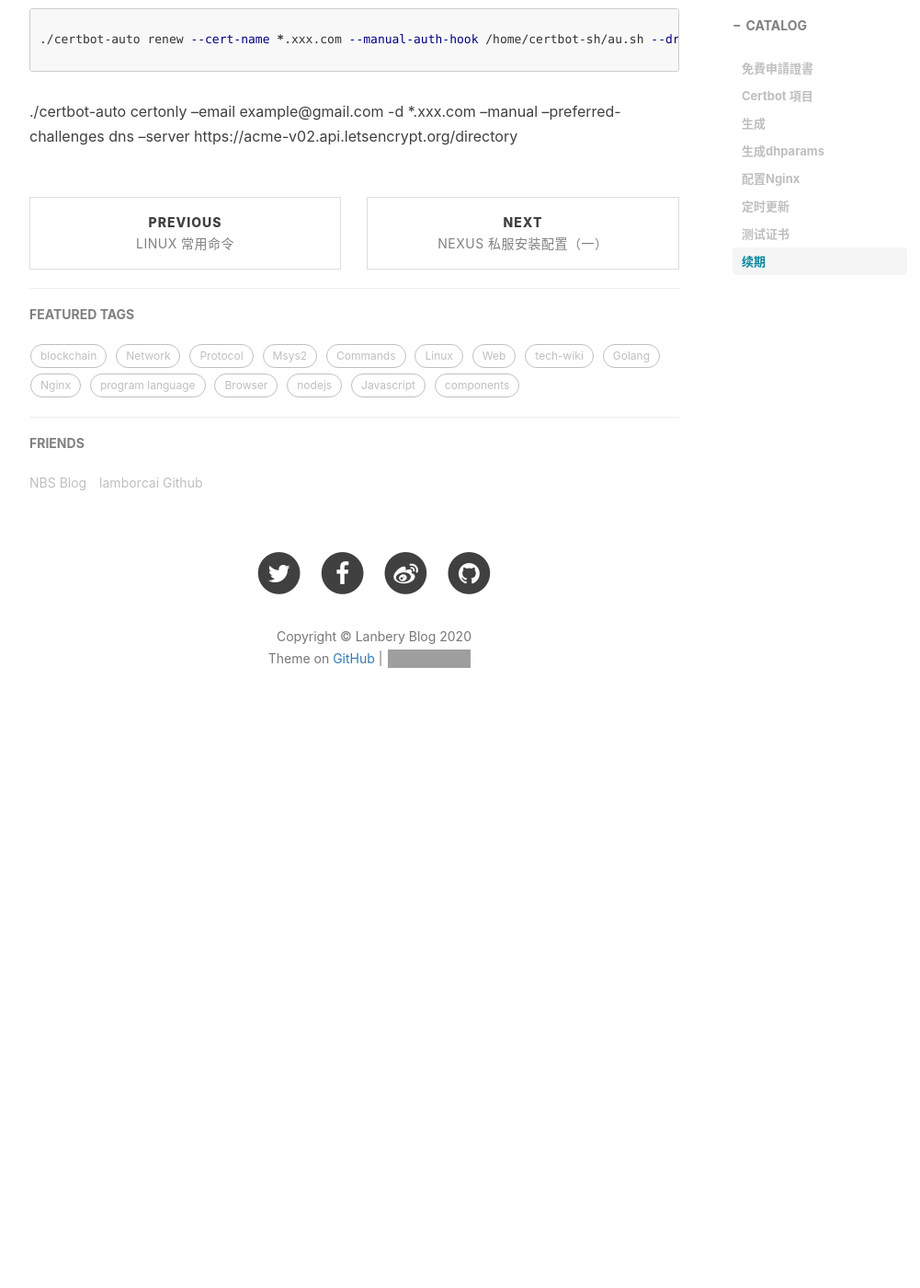
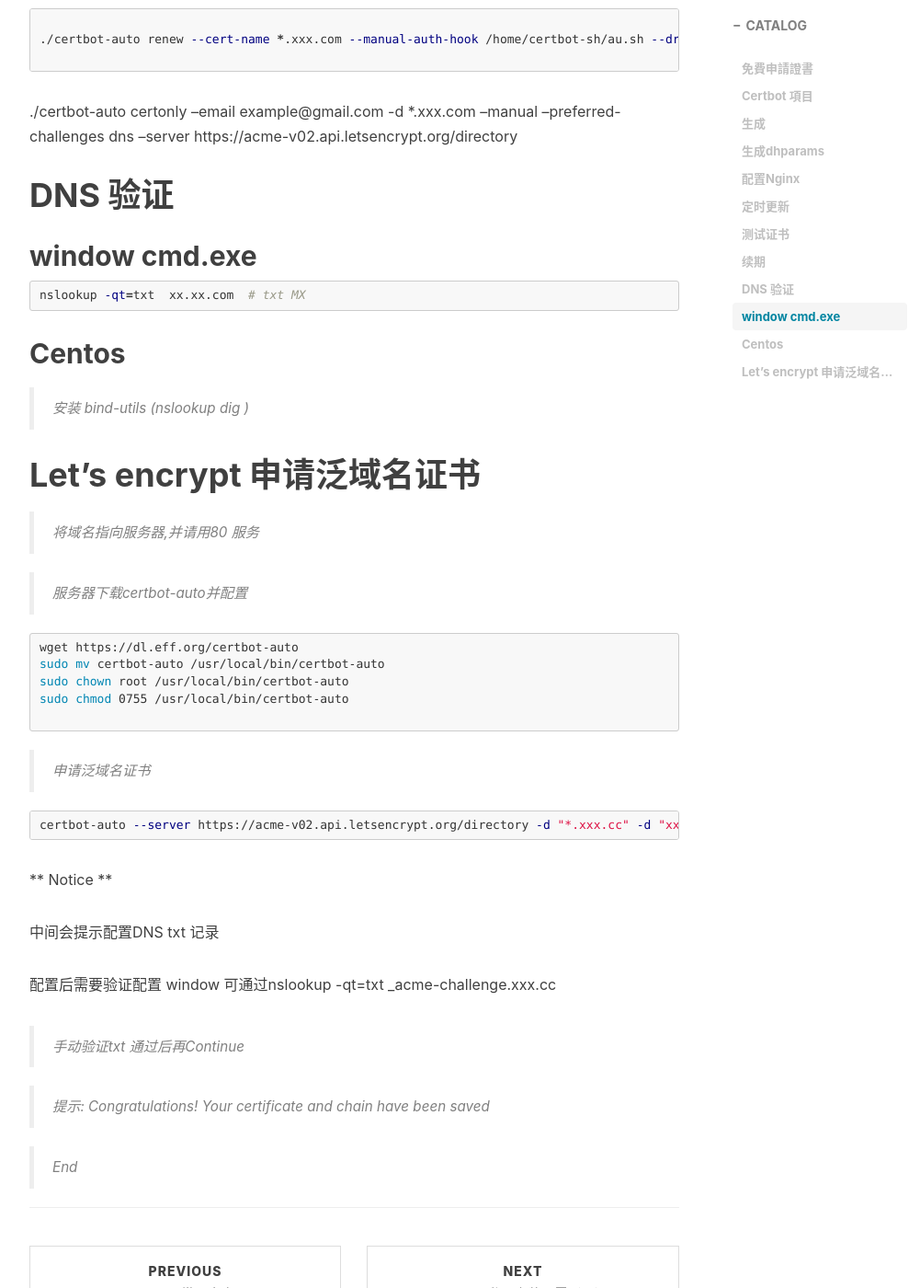
Before and after one commit to lanbery/lanbery.github.io, a Jekyll site: the page built from _posts/2019-07-02-SSL证书.md, in a window 1280 px wide and 1400 px high, scrolled down 4082 px. Shown: the whole window at 92% size, without its empty margins (233-1234 px from the left). Built offline with Jekyll 4.4.1, drawn with Linux system fonts in a browser that asks for light colours; nearby versions of some CDN libraries; comment, search, counter and statistics services are not loaded; before the commit the page ends 4902 px from its top, so only the background shows below that; grey boxes are pictures that could not be loaded.

````diff
--- a/_posts/2019-07-02-SSL证书.md
+++ b/_posts/2019-07-02-SSL证书.md
@@ -161,3 +161,52 @@ openssl x509 -in /etc/letsencrypt/live/xxxx.com/fullchain.pem -noout -text
 ```
 
 ./certbot-auto certonly --email example@gmail.com -d *.xxx.com --manual --preferred-challenges dns --server https://acme-v02.api.letsencrypt.org/directory
+
+
+
+# DNS 验证
+
+## window cmd.exe
+
+```bash
+nslookup -qt=txt  xx.xx.com  # txt MX
+```
+
+## Centos
+
+> 安装 bind-utils (nslookup dig )
+
+
+# Let's encrypt 申请泛域名证书
+
+> 将域名指向服务器,并请用80 服务
+
+> 服务器下载certbot-auto并配置
+
+```bash
+wget https://dl.eff.org/certbot-auto
+sudo mv certbot-auto /usr/local/bin/certbot-auto
+sudo chown root /usr/local/bin/certbot-auto
+sudo chmod 0755 /usr/local/bin/certbot-auto
+
+```
+
+> 申请泛域名证书
+
+```bash
+certbot-auto --server https://acme-v02.api.letsencrypt.org/directory -d "*.xxx.cc" -d "xxx.cc" --manual --preferred-challenges dns-01 certonly
+```
+
+** Notice **
+
+  中间会提示配置DNS txt 记录
+
+  配置后需要验证配置  window 可通过nslookup -qt=txt _acme-challenge.xxx.cc
+
+> 手动验证txt 通过后再Continue
+
+> 提示: Congratulations! Your certificate and chain have been saved
+
+> End
+
+-----
````
Also changed, not shown: _posts/2019-09-25-Centos7DeployedWebSite.md (+26 -0 lines).
